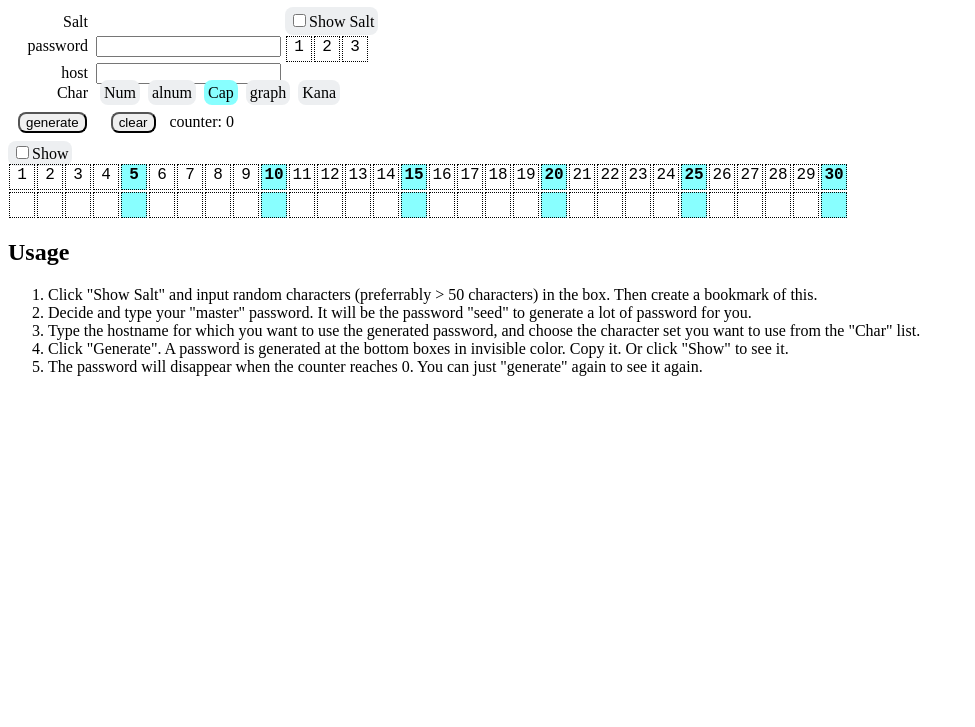
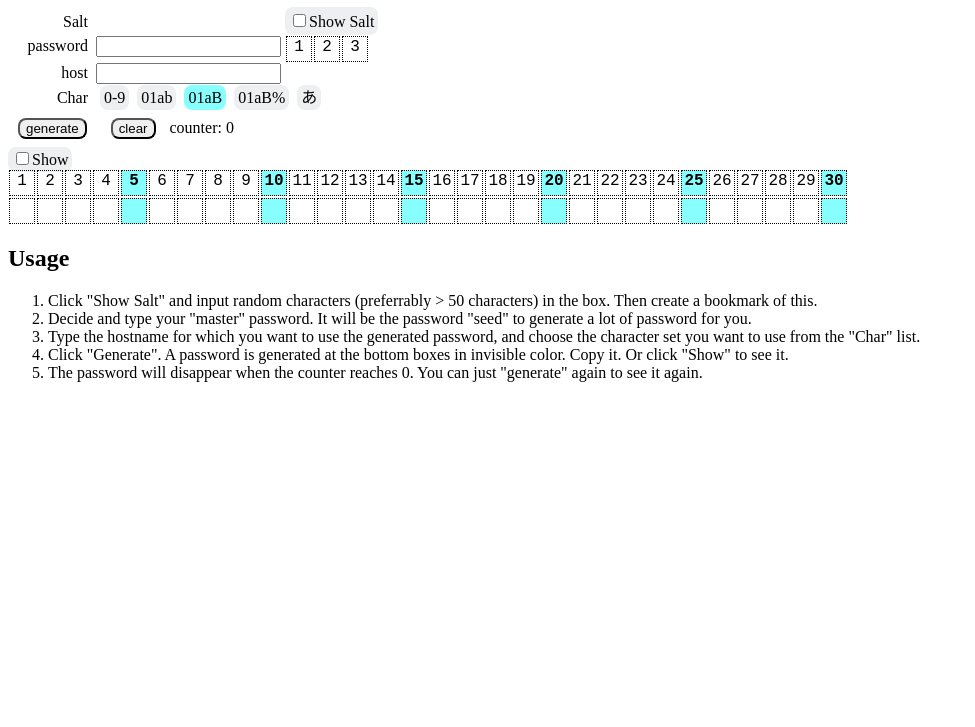
Before and after one commit to gusmachine/genpass, a plain HTML site: page docs/genpass.html in a window 1280 px wide. Shown: the part 73-800 px from the top of the page, without its empty margins (0-975 px from the left). Drawn offline with Linux system fonts and the light colour scheme.

Commit message:
Add README and update the character set label.

```diff
--- a/docs/genpass.html
+++ b/docs/genpass.html
@@ -122,11 +122,11 @@ function init() {
   addPassNode(document.getElementById("passparent"), kPassSize);
   addPassNode(document.getElementById("gauge1"), kPassSize);
   // TODO: move to template.
-  addChrChoice("Num", table0);
-  addChrChoice("alnum", table1);
-  addChrChoice("Cap", table2).checked = true;
-  addChrChoice("graph", table3);
-  addChrChoice("Kana", table4);
+  addChrChoice("0-9", table0);
+  addChrChoice("01ab", table1);
+  addChrChoice("01aB", table2).checked = true;
+  addChrChoice("01aB%", table3);
+  addChrChoice("あ", table4);
   setInterval("interval()", 1000);
 }
 
```
Also changed, not shown: src/template.html (+5 -5 lines), README.md.
